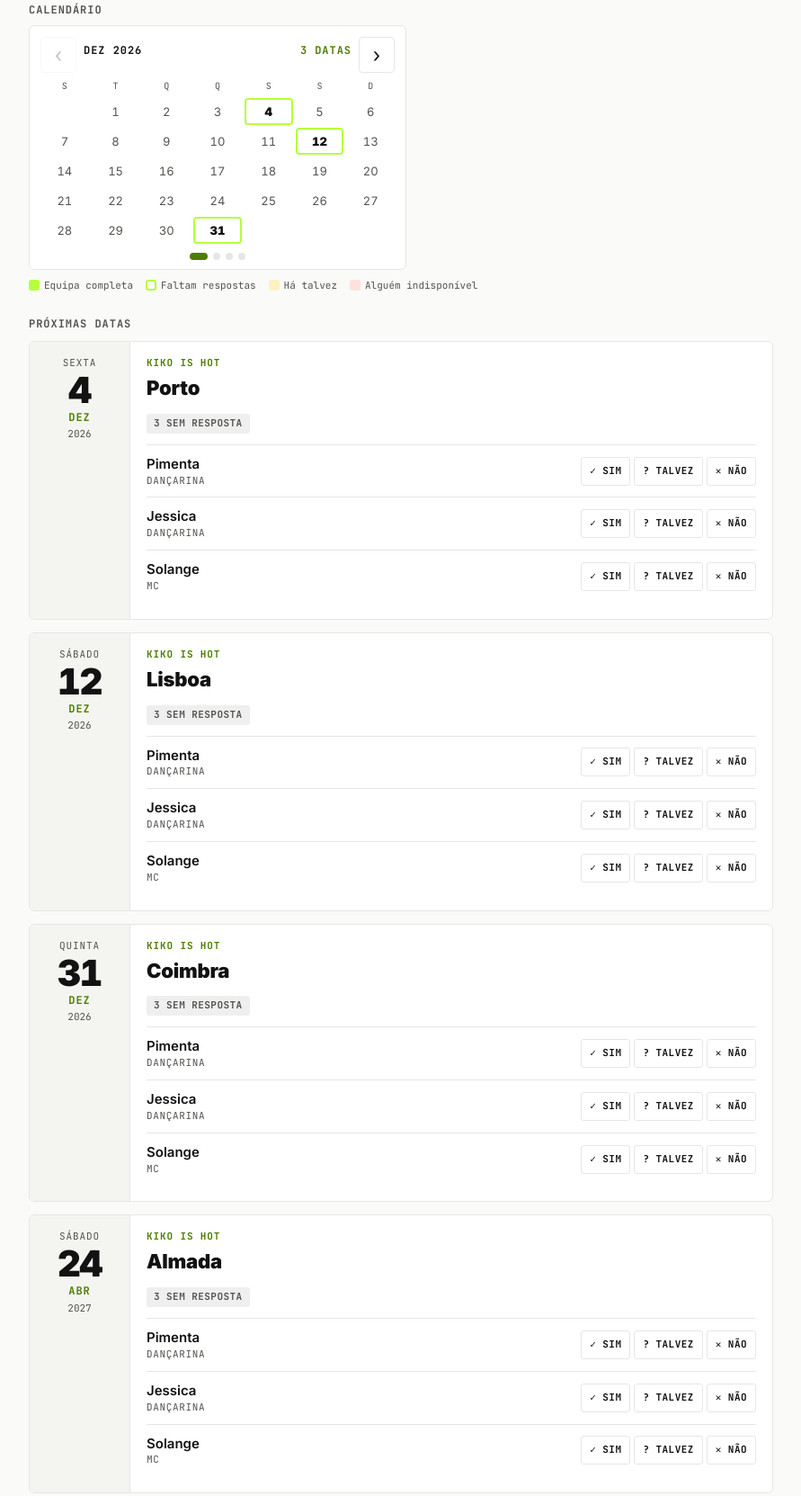
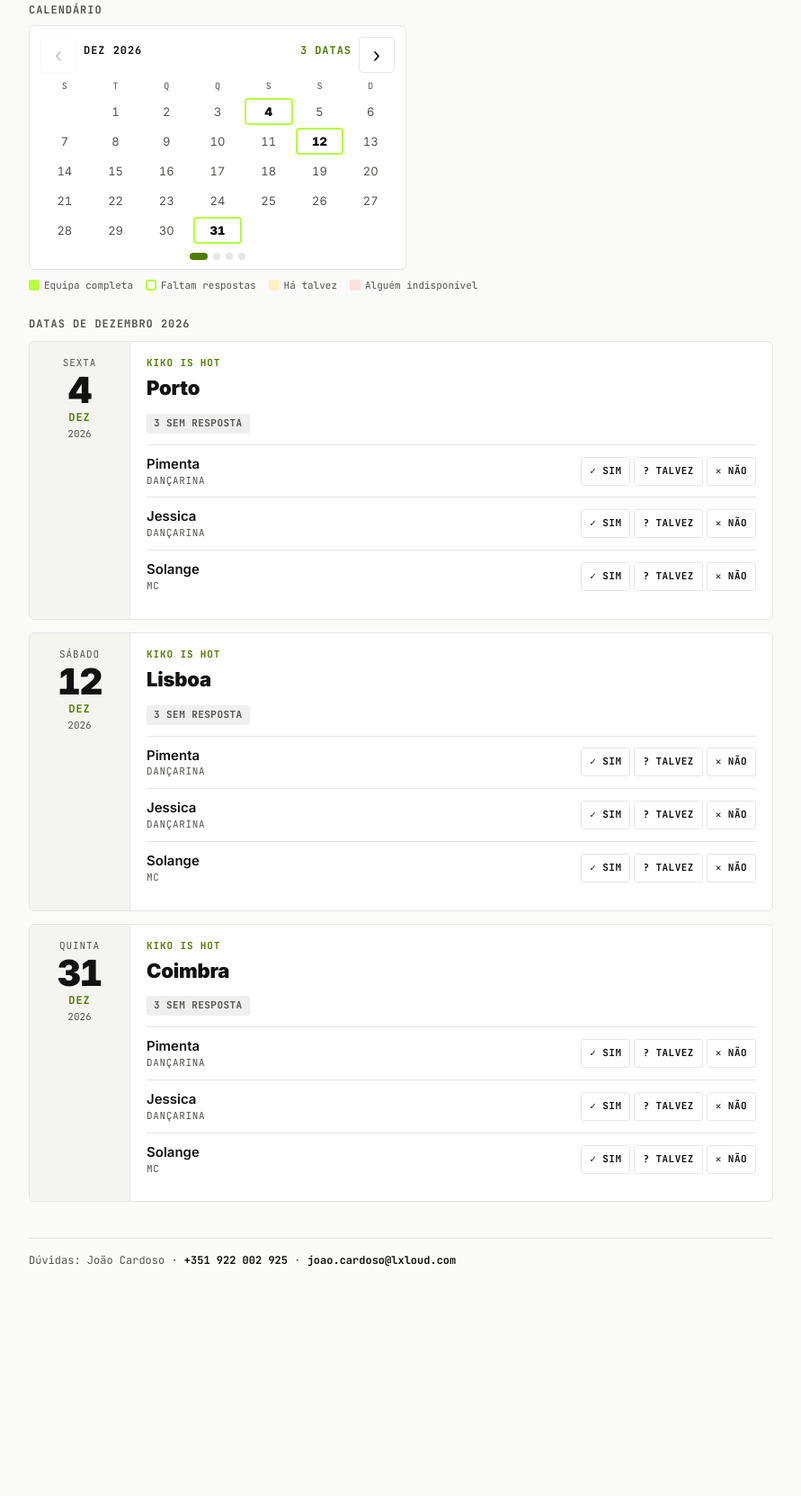
Before and after one commit to joaofjcardoso/lxloud-datas, a plain HTML site: page index.html in a window 1280 px wide. Shown: the part 304-1967 px from the top of the page at 90% size, without its empty margins (194-1085 px from the left). After the commit the page ends 1747 px from the top, so only its background shows below. Drawn offline with Linux system fonts and the light colour scheme; no server answers.

Commit message:
Atualizar datas 2026-11-17

```diff
--- a/index.html
+++ b/index.html
@@ -155,13 +155,13 @@ details.past .card { opacity: .7; }
     <span><i style="background:var(--maybe-bg)"></i>Há talvez</span>
     <span><i style="background:var(--no-bg)"></i>Alguém indisponível</span>
   </div>
-  <h2 class="sectitle">Próximas datas</h2>
+  <h2 class="sectitle" id="listTitle">Próximas datas</h2>
   <section class="list" id="list" aria-live="polite"></section>
   <section id="pastWrap"></section>
   <footer class="contact" id="contact"></footer>
 </main>
 
-<script id="dados" type="application/json">{"artista": "Kiko is Hot", "form": {"action": "https://docs.google.com/forms/d/e/1FAIpQLSfXUH9fktio8Czjj24COxhIbb63212ycx9yS8KX4DgGjs3XxQ/formResponse", "entry_data": "entry.1814552314", "entry_pessoa": "entry.526868616", "entry_estado": "entry.329479184", "respostas_csv": "https://docs.google.com/spreadsheets/d/e/2PACX-1vRlbxHYrf6KQ5XZXn-JDt_bA_U3hftHC-RQ_45zKfCe7z0YD97lBH4vp93HFRg-gWq7lFklPzQp6WhA/pub?output=csv"}, "whatsapp": "351922002925", "contacto": {"nome": "João Cardoso", "telefone": "+351 922 002 925", "email": "joao.cardoso@lxloud.com"}, "equipa": [{"id": "pimenta", "nome": "Pimenta", "funcao": "Dançarina"}, {"id": "jessica", "nome": "Jessica", "funcao": "Dançarina"}, {"id": "solange", "nome": "Solange", "funcao": "MC"}], "datas": [{"id": "2026-12-04-porto", "data": "2026-12-04", "cidade": "Porto"}, {"id": "2026-12-12-lisboa", "data": "2026-12-12", "cidade": "Lisboa"}, {"id": "2026-12-31-coimbra", "data": "2026-12-31", "cidade": "Coimbra"}, {"id": "2027-04-24-almada", "data": "2027-04-24", "cidade": "Almada"}, {"id": "2027-04-30-punta-umbria", "data": "2027-04-30", "cidade": "Punta Umbría"}, {"id": "2027-07-24-vila-nova-de-paiva", "data": "2027-07-24", "cidade": "Vila Nova de Paiva"}, {"id": "2027-08-14-sol-da-caparica", "data": "2027-08-14", "cidade": "Sol da Caparica"}], "respostas": {}, "versao": "1b53280bcd"}</script>
+<script id="dados" type="application/json">{"artista": "Kiko is Hot", "form": {"action": "https://docs.google.com/forms/d/e/1FAIpQLSfXUH9fktio8Czjj24COxhIbb63212ycx9yS8KX4DgGjs3XxQ/formResponse", "entry_data": "entry.1814552314", "entry_pessoa": "entry.526868616", "entry_estado": "entry.329479184", "respostas_csv": "https://docs.google.com/spreadsheets/d/e/2PACX-1vRlbxHYrf6KQ5XZXn-JDt_bA_U3hftHC-RQ_45zKfCe7z0YD97lBH4vp93HFRg-gWq7lFklPzQp6WhA/pub?output=csv"}, "whatsapp": "351922002925", "contacto": {"nome": "João Cardoso", "telefone": "+351 922 002 925", "email": "joao.cardoso@lxloud.com"}, "equipa": [{"id": "pimenta", "nome": "Pimenta", "funcao": "Dançarina"}, {"id": "jessica", "nome": "Jessica", "funcao": "Dançarina"}, {"id": "solange", "nome": "Solange", "funcao": "MC"}], "datas": [{"id": "2026-12-04-porto", "data": "2026-12-04", "cidade": "Porto"}, {"id": "2026-12-12-lisboa", "data": "2026-12-12", "cidade": "Lisboa"}, {"id": "2026-12-31-coimbra", "data": "2026-12-31", "cidade": "Coimbra"}, {"id": "2027-04-24-almada", "data": "2027-04-24", "cidade": "Almada"}, {"id": "2027-04-30-punta-umbria", "data": "2027-04-30", "cidade": "Punta Umbría"}, {"id": "2027-07-24-vila-nova-de-paiva", "data": "2027-07-24", "cidade": "Vila Nova de Paiva"}, {"id": "2027-08-14-sol-da-caparica", "data": "2027-08-14", "cidade": "Sol da Caparica"}], "respostas": {}, "versao": "3fa1d3fa7f"}</script>
 <script>
 (() => {
   const D = JSON.parse(document.getElementById("dados").textContent);
@@ -250,7 +250,9 @@ details.past .card { opacity: .7; }
       box.append(nav, g, dots);
       cal.append(box);
     }
+    return months[calIdx];
   }
+  const MESES = ["janeiro","fevereiro","março","abril","maio","junho","julho","agosto","setembro","outubro","novembro","dezembro"];
   let calIdx = 0;
   function moveCal(step) { calIdx += step; render(); }
   // swipe left/right on the calendar
@@ -370,9 +372,11 @@ details.past .card { opacity: .7; }
     const t = todayISO();
     const ds = [...D.datas].sort((a, b) => a.data.localeCompare(b.data));
     const next = ds.filter(d => d.data >= t), past = ds.filter(d => d.data < t).reverse();
-    calendar(next);
+    const mes = calendar(next);
+    const doMes = mes ? next.filter(d => d.data.startsWith(mes)) : [];
+    $("#listTitle").textContent = mes ? "Datas de " + MESES[+mes.slice(5) - 1] + " " + mes.slice(0, 4) : "Próximas datas";
     const list = $("#list");
-    if (next.length) list.replaceChildren(...next.map(card));
+    if (doMes.length) list.replaceChildren(...doMes.map(card));
     else { const e = el("div", "empty"); e.append(el("h2", null, "Ainda não há datas confirmadas."), el("p", null, "Quando uma data fica fechada, aparece aqui com a cidade e a equipa.")); list.replaceChildren(e); }
     const pw = $("#pastWrap"); pw.replaceChildren();
     if (past.length) {
```
